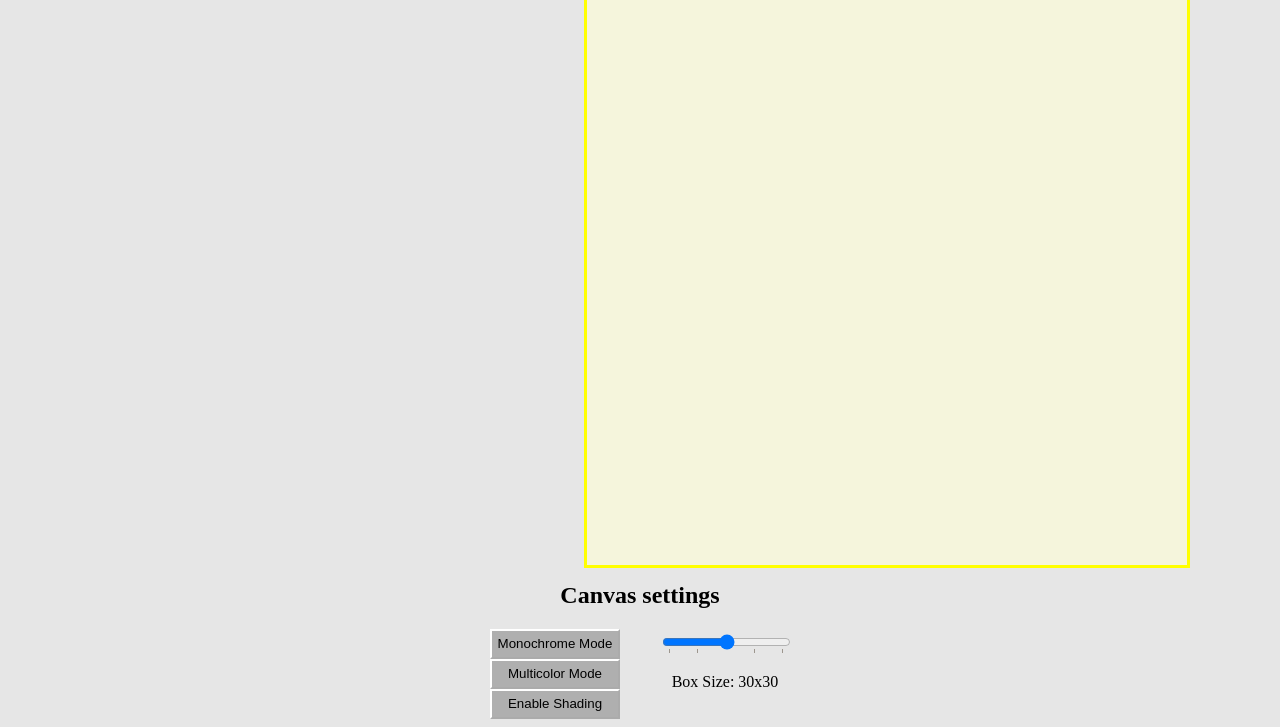
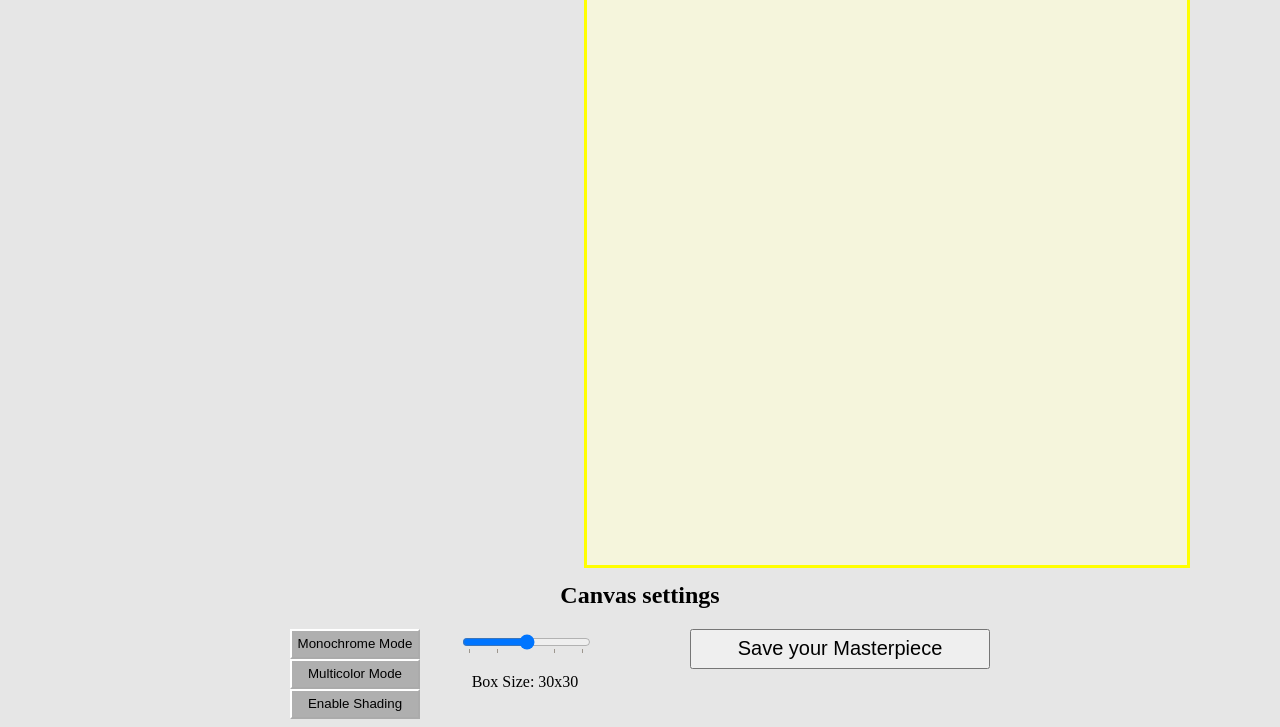
Before and after one commit to SlayerSLR/Etch_a_sketch_odin, a plain HTML site: page index.html in a window 1280 px wide. Shown: the part 126-853 px from the top of the page. Drawn offline with Linux system fonts and the light colour scheme.

Commit message:
change ui

```diff
--- a/index.html
+++ b/index.html
@@ -14,6 +14,7 @@
       <div class="gridContainer" oncontextmenu="return false"></div>
     </div>
     <h2>Canvas settings</h2>
+    <div class="settingsContainer">
       <div class="settingsMenu">
         <div class="colorButton">
           <input id="black" class="canvasSetting" type="button" onclick="mono()" value="Monochrome Mode">
@@ -24,6 +25,8 @@
           <input id="box" type="range"  min="10" max="50" step="1" value="30" list="gradation"/>
           <p>Box Size: <output class="value"></output></output></p>
         </div>
+      </div>
+      <input id="save" type="button" value="Save your Masterpiece" onclick="imageSave()">
     </div>
     <datalist id="gradation"      >
       <option value="10"></option>
--- a/script.js
+++ b/script.js
@@ -82,7 +82,8 @@ function makeBox(){
 
 function flagcheck(flag){
     if(flag>=2 || flag<0){
-        throw new Error("Flag exceeded limit");
+        alert("Counter failed to self correct.If porblems continue,please reload the page");
+        throw new Error("Flag exceeded limit.Reload page");
 
     }
 }
@@ -103,10 +104,12 @@ grid=document.querySelector(".etch");
 
 function mono(){
     monochrome=true;
+    flag=0;
 }
 
 function multicolor(){
     monochrome=false;
+    flag=0;
 }
 
 function shader(){
--- a/styles.css
+++ b/styles.css
@@ -42,6 +42,18 @@ body {
 
 }
 
+.settingsContainer {
+    display: flex;
+    justify-content: space-between;
+    width: 700px;
+    height: auto;
+}
+
+#save {
+    width: 300px;
+    height: 40px;
+    font-size: 20px;
+}
 
 .colorButton {
     height: 90px;
```
Lines whose indentation alone changed are shown as unchanged.
